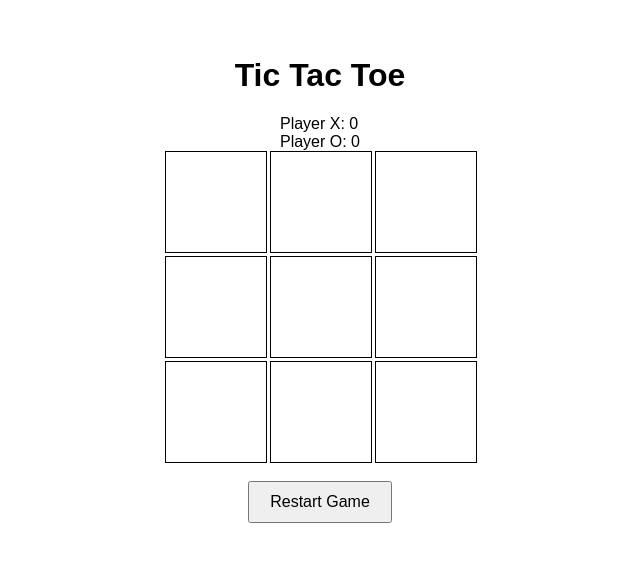
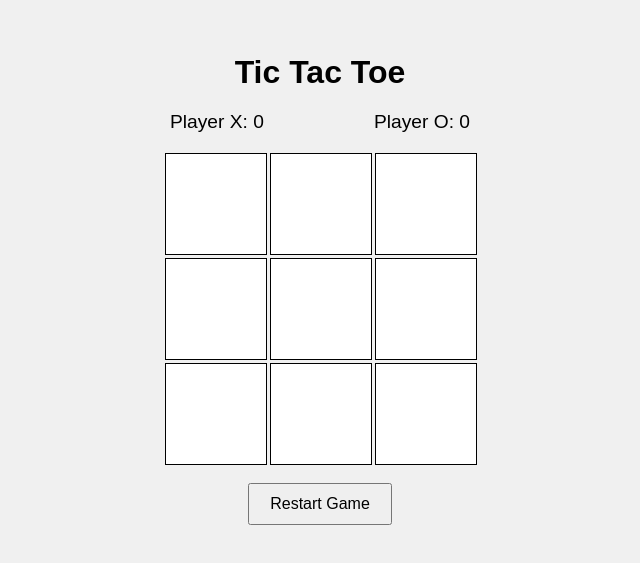
Before and after one commit to atatolgadln/TicTacToe, a plain HTML site: page index.html in a window 1280 px wide. Shown: the part 129-692 px from the top of the page, without its empty margins (320-960 px from the left). Drawn offline with Linux system fonts and the light colour scheme.

Commit message:
Update styles.css

```diff
--- a/styles.css
+++ b/styles.css
@@ -5,6 +5,19 @@ body {
     justify-content: center;
     height: 100vh;
     font-family: Arial, sans-serif;
+    background-color: #f0f0f0;
+}
+
+h1 {
+    margin-bottom: 20px;
+}
+
+.scoreboard {
+    display: flex;
+    justify-content: space-between;
+    width: 300px;
+    margin-bottom: 20px;
+    font-size: 1.2em;
 }
 
 .board {
@@ -23,10 +36,17 @@ body {
     font-size: 2em;
     border: 1px solid #000;
     cursor: pointer;
+    background-color: #fff;
+    transition: background-color 0.3s;
+}
+
+.cell:hover {
+    background-color: #e0e0e0;
 }
 
 button {
     margin-top: 20px;
     padding: 10px 20px;
     font-size: 1em;
+    cursor: pointer;
 }
```
